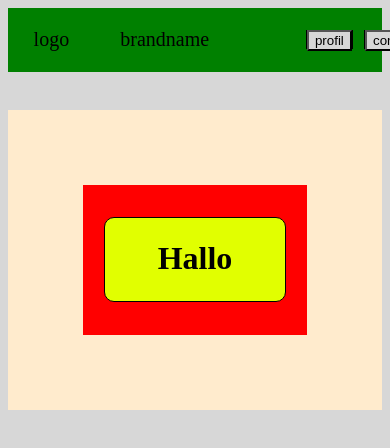
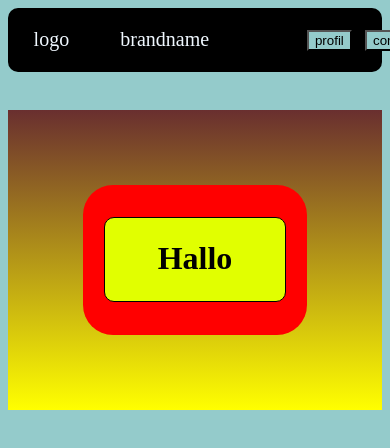
Before and after one commit to Goldinnovation/week2css, a plain HTML site: page view/index.html in a window 390 px wide. Shown: the top 448 px of the page. Drawn offline with Linux system fonts and the light colour scheme.

Commit message:
changed nd updated tpo media queries

```diff
--- a/style/blog.css
+++ b/style/blog.css
@@ -74,3 +74,25 @@ a{
     border-radius: 20%;
     opacity: 0.3;
 }
+
+@media all and (max-width: 500px){
+    *{
+        background-color: grey;
+    }
+
+    .back-btn{
+
+        position: fixed;
+        color: black;
+    }
+
+    .prof-pic-content{
+        background-color: aqua;
+        background-image: linear-gradient(blue,white);
+    }
+    .write-content{
+        width: 550px;
+    }
+
+
+}
--- a/style/contact.css
+++ b/style/contact.css
@@ -20,3 +20,19 @@
     height: 500px;
     margin-top: 30%;
 }
+
+@media all and (max-width: 30rem){
+    *{
+        background-color: rgb(234, 141, 28);
+
+    }
+
+    .head-space{
+        background-color: grey;
+        width: 27rem;
+        border-radius: 10px
+    }
+    .middle-area{
+        background-color: rgb(131, 192, 131);
+    }
+}
--- a/style/style.css
+++ b/style/style.css
@@ -2,13 +2,14 @@
 
     background-color: rgb(215, 215, 215);
 }
+
+
 
 .nav-area{
     background-color: green;
     display: flex;
     justify-content: space-around;
     min-height: 10%;
-
 }
 
 .page-options{
@@ -37,7 +38,7 @@ li a{
 
 .content{
     display: flex;
-    background-color: blanchedalmond;
+    background-color: rgb(93, 82, 65);
     height: 300px;
     align-items: center;
     justify-content: center;
@@ -84,3 +85,24 @@ p{
 h1{
     background: none;
 }
+
+
+@media all and (max-width: 500px ){
+    .nav-area{
+        color: aliceblue;
+        background-color: black;
+        border-radius: 10px;
+
+    }
+
+    *{
+        background-color: rgb(148, 203, 203);
+    }
+    .content {
+        background-image: linear-gradient(rgb(105, 47, 47),yellow);
+    }
+    .c-area{
+        border-radius: 30px;
+    }
+
+}
```
